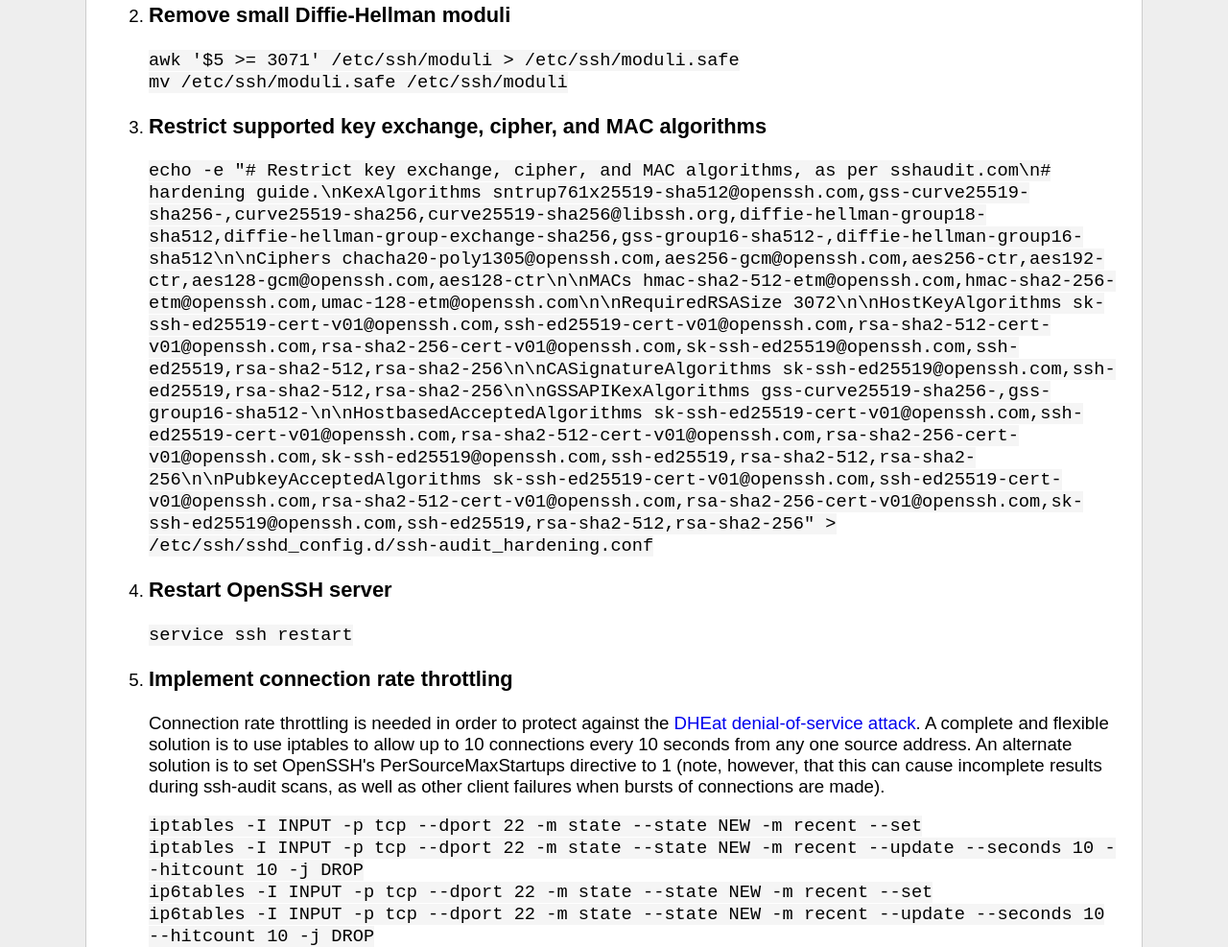
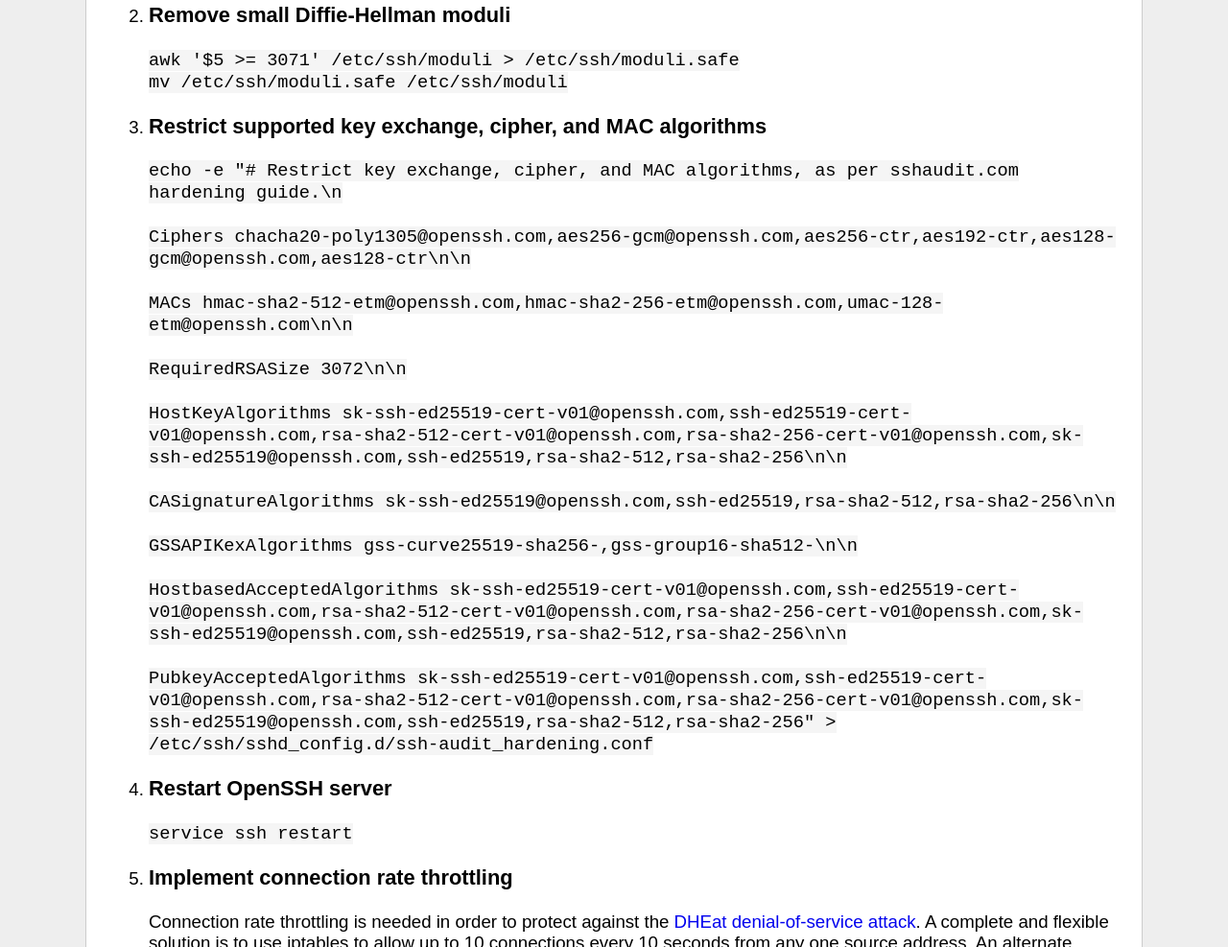
Before and after one commit to oam7575/ssh_hardening_guides, a plain HTML site: page index.html in a window 1280 px wide. Shown: the part 2080-3067 px from the top of the page at 96% size. Drawn offline with Linux system fonts and the light colour scheme.

Commit message:
split KEX, Cipher and MAC onto separate lines
Adjust JS replace function.

```diff
--- a/hardening_guides.js
+++ b/hardening_guides.js
@@ -12,7 +12,7 @@ window.onload = function onBodyLoad(e) {
 }
 
 function copy_to_clipboard(id) {
-  commands = search_children(document.getElementById(id)).replace(/<br>/gi, "\n").replace(/&gt;/gi, ">").replace(/&lt;/gi, "<").replace(/\n\n/gi, "\n");
+  commands = search_children(document.getElementById(id)).replace(/<br><br>/gi, "").replace(/<br>/gi, "\n").replace(/&gt;/gi, ">").replace(/&lt;/gi, "<").replace(/\n\n/gi, "\n").replace(/\t/g, "\n").replace(/\t/g, '');;
 
   // Inspired from a stackoverflow post.  I closed my browser before saving the URL, so
   // I can't give credit.  :(
@@ -33,6 +33,7 @@ function copy_to_clipboard(id) {
   t.select();
   document.execCommand('copy');
   document.body.removeChild(t);
+
 }
 
 function search_children(node) {
--- a/index.html
+++ b/index.html
@@ -132,29 +132,13 @@
       <p><u>Note</u>: all commands below are to be executed as the <i>root</i> user.
       <ol>
         <li>
-          <h3>Re-generate the ED25519 and RSA keys</h3><span class="commands">rm /etc/ssh/ssh_host_*<br>
-            ssh-keygen -t ed25519 -f /etc/ssh/ssh_host_ed25519_key -N ""<br>
-            ssh-keygen -t rsa -b 4096 -f /etc/ssh/ssh_host_rsa_key -N ""
-          </span>
+          <h3>Re-generate the ED25519 and RSA keys</h3><span class="commands">rm /etc/ssh/ssh_host_*<br>ssh-keygen -t ed25519 -f /etc/ssh/ssh_host_ed25519_key -N ""<br>ssh-keygen -t rsa -b 4096 -f /etc/ssh/ssh_host_rsa_key -N ""</span>
         </li>
         <li>
-          <h3>Remove small Diffie-Hellman moduli</h3><span class="commands">awk '$5 >= 3071' /etc/ssh/moduli >
-            /etc/ssh/moduli.safe<br>
-            mv /etc/ssh/moduli.safe /etc/ssh/moduli</span>
+          <h3>Remove small Diffie-Hellman moduli</h3><span class="commands">awk '$5 >= 3071' /etc/ssh/moduli > /etc/ssh/moduli.safe<br>mv /etc/ssh/moduli.safe /etc/ssh/moduli</span>
         </li>
         <li>
-          <h3>Restrict supported key exchange, cipher, and MAC algorithms</h3><span class="commands">echo -e "# Restrict
-            key exchange, cipher, and MAC algorithms, as per sshaudit.com\n# hardening guide.\nKexAlgorithms
-            sntrup761x25519-sha512@openssh.com,gss-curve25519-sha256-,curve25519-sha256,curve25519-sha256@libssh.org,diffie-hellman-group18-sha512,diffie-hellman-group-exchange-sha256,gss-group16-sha512-,diffie-hellman-group16-sha512\n\nCiphers
-            chacha20-poly1305@openssh.com,aes256-gcm@openssh.com,aes256-ctr,aes192-ctr,aes128-gcm@openssh.com,aes128-ctr\n\nMACs
-            hmac-sha2-512-etm@openssh.com,hmac-sha2-256-etm@openssh.com,umac-128-etm@openssh.com\n\nRequiredRSASize
-            3072\n\nHostKeyAlgorithms
-            sk-ssh-ed25519-cert-v01@openssh.com,ssh-ed25519-cert-v01@openssh.com,rsa-sha2-512-cert-v01@openssh.com,rsa-sha2-256-cert-v01@openssh.com,sk-ssh-ed25519@openssh.com,ssh-ed25519,rsa-sha2-512,rsa-sha2-256\n\nCASignatureAlgorithms
-            sk-ssh-ed25519@openssh.com,ssh-ed25519,rsa-sha2-512,rsa-sha2-256\n\nGSSAPIKexAlgorithms
-            gss-curve25519-sha256-,gss-group16-sha512-\n\nHostbasedAcceptedAlgorithms
-            sk-ssh-ed25519-cert-v01@openssh.com,ssh-ed25519-cert-v01@openssh.com,rsa-sha2-512-cert-v01@openssh.com,rsa-sha2-256-cert-v01@openssh.com,sk-ssh-ed25519@openssh.com,ssh-ed25519,rsa-sha2-512,rsa-sha2-256\n\nPubkeyAcceptedAlgorithms
-            sk-ssh-ed25519-cert-v01@openssh.com,ssh-ed25519-cert-v01@openssh.com,rsa-sha2-512-cert-v01@openssh.com,rsa-sha2-256-cert-v01@openssh.com,sk-ssh-ed25519@openssh.com,ssh-ed25519,rsa-sha2-512,rsa-sha2-256"
-            > /etc/ssh/sshd_config.d/ssh-audit_hardening.conf</span>
+          <h3>Restrict supported key exchange, cipher, and MAC algorithms</h3><span class="commands">echo -e "# Restrict key exchange, cipher, and MAC algorithms, as per sshaudit.com hardening guide.\n<br><br>Ciphers chacha20-poly1305@openssh.com,aes256-gcm@openssh.com,aes256-ctr,aes192-ctr,aes128-gcm@openssh.com,aes128-ctr\n\n<br><br>MACs hmac-sha2-512-etm@openssh.com,hmac-sha2-256-etm@openssh.com,umac-128-etm@openssh.com\n\n<br><br>RequiredRSASize 3072\n\n<br><br>HostKeyAlgorithms sk-ssh-ed25519-cert-v01@openssh.com,ssh-ed25519-cert-v01@openssh.com,rsa-sha2-512-cert-v01@openssh.com,rsa-sha2-256-cert-v01@openssh.com,sk-ssh-ed25519@openssh.com,ssh-ed25519,rsa-sha2-512,rsa-sha2-256\n\n<br><br>CASignatureAlgorithms sk-ssh-ed25519@openssh.com,ssh-ed25519,rsa-sha2-512,rsa-sha2-256\n\n<br><br>GSSAPIKexAlgorithms gss-curve25519-sha256-,gss-group16-sha512-\n\n<br><br>HostbasedAcceptedAlgorithms sk-ssh-ed25519-cert-v01@openssh.com,ssh-ed25519-cert-v01@openssh.com,rsa-sha2-512-cert-v01@openssh.com,rsa-sha2-256-cert-v01@openssh.com,sk-ssh-ed25519@openssh.com,ssh-ed25519,rsa-sha2-512,rsa-sha2-256\n\n<br><br>PubkeyAcceptedAlgorithms sk-ssh-ed25519-cert-v01@openssh.com,ssh-ed25519-cert-v01@openssh.com,rsa-sha2-512-cert-v01@openssh.com,rsa-sha2-256-cert-v01@openssh.com,sk-ssh-ed25519@openssh.com,ssh-ed25519,rsa-sha2-512,rsa-sha2-256" > /etc/ssh/sshd_config.d/ssh-audit_hardening.conf</span>
         </li>
         <li>
           <h3>Restart OpenSSH server</h3><span class="commands">service ssh restart</span>
@@ -167,15 +151,9 @@
             connections every 10 seconds from any one source address. An alternate solution is to set OpenSSH's
             PerSourceMaxStartups directive to 1 (note, however, that this can cause incomplete results during ssh-audit
             scans, as well as other client failures when bursts of connections are made).</p><span
-            class="commands">iptables -I INPUT -p tcp --dport 22 -m state --state NEW -m recent --set<br>
-            iptables -I INPUT -p tcp --dport 22 -m state --state NEW -m recent --update --seconds 10 --hitcount 10 -j
-            DROP<br>
-            ip6tables -I INPUT -p tcp --dport 22 -m state --state NEW -m recent --set<br>
-            ip6tables -I INPUT -p tcp --dport 22 -m state --state NEW -m recent --update --seconds 10 --hitcount 10 -j
-            DROP<br></span>
+            class="commands">iptables -I INPUT -p tcp --dport 22 -m state --state NEW -m recent --set<br>iptables -I INPUT -p tcp --dport 22 -m state --state NEW -m recent --update --seconds 10 --hitcount 10 -j DROP<br>ip6tables -I INPUT -p tcp --dport 22 -m state --state NEW -m recent --set<br>ip6tables -I INPUT -p tcp --dport 22 -m state --state NEW -m recent --update --seconds 10 --hitcount 10 -j DROP<br></span>
           <p>Enable persistence of the iptables rules across server reboots:</p><span
-            class="commands">DEBIAN_FRONTEND=noninteractive apt install -q -y netfilter-persistent
-            iptables-persistent<br>service netfilter-persistent save</span>
+            class="commands">DEBIAN_FRONTEND=noninteractive apt install -q -y netfilter-persistent iptables-persistent<br>service netfilter-persistent save</span>
         </li>
       </ol>
       <br>
```
